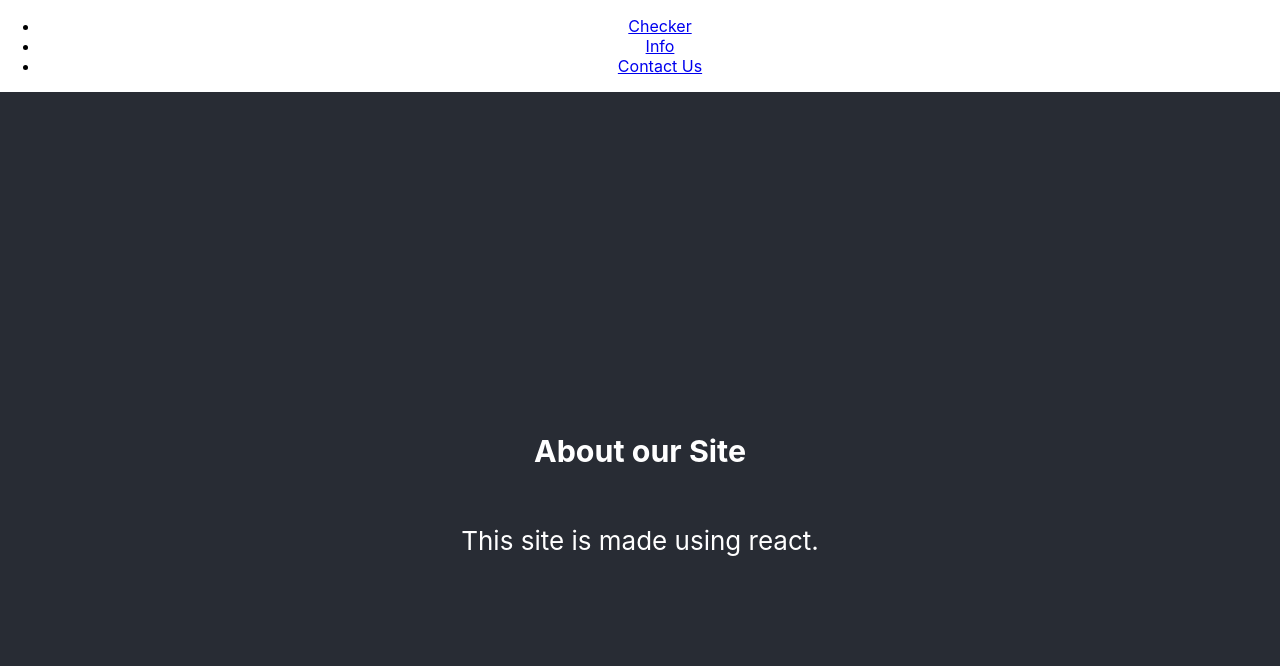
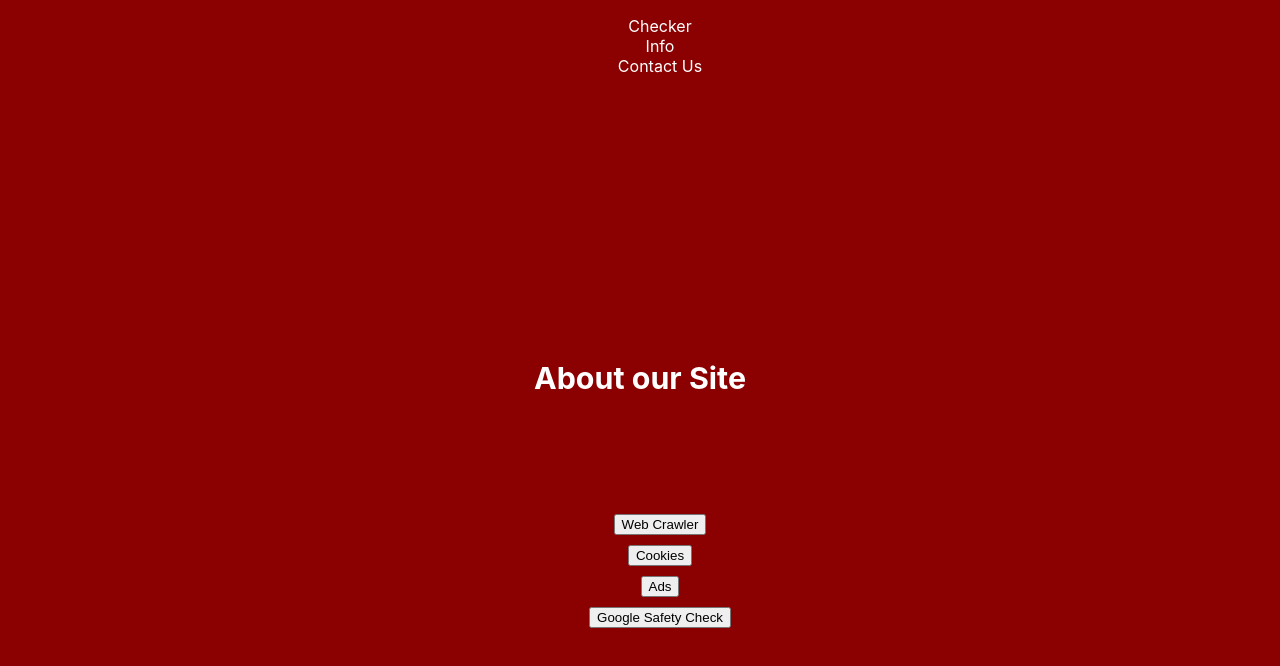
Before and after one commit to shamit2008/trial-app, a React (Create React App) app: page /info in a window 1280 px wide. Shown: the top 666 px of the page. Built offline with nearby package versions, Linux system fonts and the light colour scheme.

Commit message:
ready for first launch

```diff
--- a/src/App.css
+++ b/src/App.css
@@ -13,8 +13,12 @@
   }
 }
 
+body {
+  background-color: darkred;
+}
+
 .App-header {
-  background-color: #282c34;
+  background-color: darkred;
   min-height: 100vh;
   display: flex;
   flex-direction: column;
@@ -24,6 +28,9 @@
   color: white;
 }
 
+.App {
+  background-color: darkred;
+}
 .App-link {
   color: #61dafb;
 }
@@ -36,3 +43,15 @@
     transform: rotate(360deg);
   }
 }
+
+ul{
+  list-style: none;
+}
+
+a{
+  color:white;
+}
+
+a:link{
+  text-decoration: none;
+}
--- a/src/App.js
+++ b/src/App.js
@@ -21,7 +21,7 @@ function App() {
       <Router>
         <div>
           {/* navigation bar start */}
-          <ul>
+          <ul id="headerBar">
             <li>
               <Link to="/">Checker</Link>
             </li>
@@ -62,7 +62,9 @@ function App() {
 export default App;
 // hw:
   // 1. Fill in the Info and Contact modules
+    // if you want a button to show text:
   // 2. Style the navigation bar (add classes to ul, li, Link => App.css and style)
 
 // Later:
   // add in all the data for Checker
+  // link to external email
--- a/src/components/Checker.js
+++ b/src/components/Checker.js
@@ -6,8 +6,8 @@ import half from "./half.csv";
 function Checker() {
   const [website, setWebsite] = useState('www.google.com');
   const [displayName, setDisplay] = useState('www.google.com');
-  const [websiteDanger, setDanger] = useState(0); // scale from 0-100 or something
-  const [resultStyle, setstyle] = useState({color: 'green', fontSize: 40, textAlign:'center'});
+  const [websiteDanger, setDanger] = useState(5); // scale from 0-100 or something
+  const [resultStyle, setstyle] = useState({color: 'blue', fontSize: 40, textAlign:'center'});
   const [dangerousCSV, setDangerous] = useState(null);
   const [halfCSV, setHalf] = useState(null);
 
@@ -32,12 +32,14 @@ function Checker() {
     setDisplay(website);
     // check which array website is in
     let websiteFound = false;
+    let temp = setDanger;
 
 
 
     dangerousCSV.map((dWebsite) => {
       if (dWebsite[0] === website){
         setDanger(10);
+        temp = 10;
         websiteFound = true;
       }
     });
@@ -45,13 +47,14 @@ function Checker() {
     halfCSV.map((hWebsite) =>{
       if (hWebsite[0] === website){
         setDanger(5);
+        temp = 5;
         websiteFound = true;
       }
     });
 
     if (!websiteFound){
 
-
+      temp = 0;
       setDanger(0);
     }
 
@@ -60,13 +63,13 @@ function Checker() {
     console.log(isolatedWebsite);
     console.log(website);
 
-    if (websiteDanger === 0){
+    if (temp === 0){
       setstyle({color: 'green', fontSize: 40, textAlign:'center'});
     }
-    else if (websiteDanger === 5){
+    else if (temp === 5){
       setstyle({color: 'blue', fontSize: 40, textAlign:'center'});
     }
-    else if (websiteDanger === 10 || websiteDanger === -1){
+    else if (temp === 10 || temp === -1){
       setstyle({color: 'red', fontSize: 40, textAlign:'center'});
     }
   }
@@ -97,11 +100,14 @@ function Checker() {
           <input type="submit" value="Submit" />
         </form>
 
-        <p style={resultStyle}>{displayName}'s danger score: {websiteDanger}</p> {/* style this is css */}
+        <p style={resultStyle}>{displayName} is {websiteDanger === 0 ? "Safe" : websiteDanger === 5 ? "Semi Dangerous" : "Dangerous"}</p> {/* style this is css */}
       </header>
     </div>
   );
 }
 
+/*
+  condition ? (what happens if true) : (what happens if false)
+*/
 
 export default Checker;
--- a/src/components/Contact.js
+++ b/src/components/Contact.js
@@ -11,9 +11,7 @@ function Contact() {
         </a>
         <h3>Contact Us</h3>
 
-        <Link to="/mail">Click Me</Link>
-        <p> Hi </p>
-        <p>Contact us for more info</p>
+        <p>To report a problem with this app or its classifications, please contact us at <a src = "mailto:shauryamittal5@gmail.com">shauryamittal5@gmail.com</a></p>
       </header>
     </div>
   );
--- a/src/components/Info.js
+++ b/src/components/Info.js
@@ -1,16 +1,56 @@
-import React from 'react';
+import React, {useState, useEffect} from 'react';
 
 function Info() {
+  const [textCategory, setCategory] = useState('None');
+  const [ text, setText ] = useState('');
+
+  useEffect(() => {
+    displayText();
+  }, [textCategory]);
+
+  const displayText = () => {
+    if (textCategory === "None"){
+      setText("");
+    }
+    else if (textCategory === "Web Crawler"){
+      setText("The main way we check web security is  through a web-crawler called openwpm. This web crawler internally runs the website and then tracks the data pulls. We filter these to only show data collected from the user, instead of  images and other things.We then run it through our formula that gives out a number. ");
+    }
+    else if(textCategory === "Cookies"){
+      setText("Cookies are little bits of information that are stored and then sent to the server about the user. This is almost as important in our formula as the web-crawler data, but not as much. Not all cookies are put on by the website developer. Google sets hundreds of millions of them all together. ")
+    }
+
+    else if(textCategory === "Google Safety Check"){
+      setText("Google has a safety checker, which is super simple to use and it is one of the easiest ways to get a brief checking of the website. There is not a lot to it, but one caveat that we found was that you cannot input very large sites. For example, one cannot input www.reddit.com, as it is a vast site that cannot be scanned. Instead you must use a smaller page, like reddit.com/home.")
+    }
+
+    else if(textCategory === "Ads"){
+      setText("The number of ads is not the best indicator of how safe a website is, but is still fairly useful. This is why it is weighted least in our super-secret formula. I used an adblocker that counts the amount of advertisements. For example, when you go on an unsafe website it often has more ads, and our careful researched determined that there is a slight but not large correlation with a large average deviation. ")
+    }
+    else{
+      setText("");
+    }
+
+  };
 
   return (
     <div className="App">
       <header className="App-header">
-        <a>
-
-        </a>
         <h3>About our Site</h3>
-
-        <p>This site is made using react. </p>
+        <p>{text}</p>
+        <ul>
+          <li>
+            <button onClick={(evt) => {evt.preventDefault(); setCategory('Web Crawler');}}>Web Crawler</button>
+          </li>
+          <li>
+            <button onClick={(evt) => {evt.preventDefault(); setCategory('Cookies');}}>Cookies</button>
+          </li>
+          <li>
+            <button onClick={(evt) => {evt.preventDefault(); setCategory('Ads');}}>Ads</button>
+          </li>
+          <li>
+            <button onClick={(evt) => {evt.preventDefault(); setCategory('Google Safety Check');}}>Google Safety Check</button>
+          </li>
+        </ul>
       </header>
     </div>
   );
@@ -18,3 +58,15 @@ function Info() {
 
 
 export default Info;
+
+
+/*
+  host on github pages
+  styling
+*/
+
+/*
+  callback function
+    - a function that executes upon the end of another specific function
+    - useEffect acts as our callback, whenever 'textcategory' changed state, our useEffect will call displayText() with the updated state
+*/
```
Also changed, not shown: 2 other files (tests, documents, lock files or other folders).
